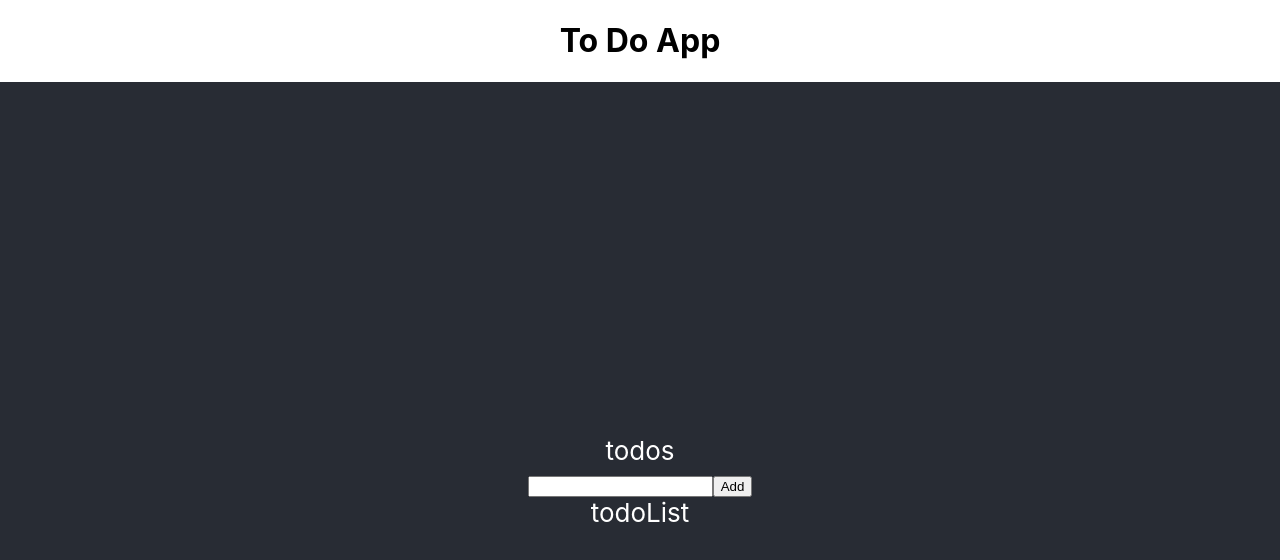
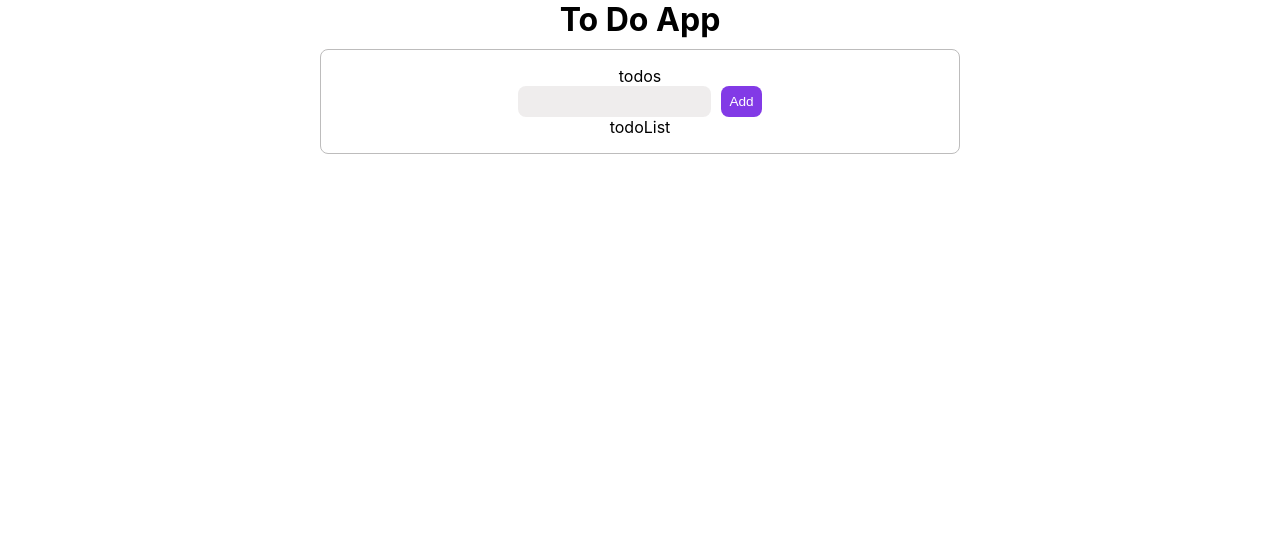
Before and after one commit to Sajadssa/TodoApp, a React (Create React App) app: page / in a window 1280 px wide. Shown: the top 560 px of the page. Built offline with nearby package versions, Linux system fonts and the light colour scheme.

Commit message:
style to app and write code for todoform and todoapp and todolist...

```diff
--- a/src/App.css
+++ b/src/App.css
@@ -1,14 +1,54 @@
+*{
+  box-sizing:border-box;
+  margin:0;
+  padding:0;
+  outline:none;
+  text-decoration:none;
+}
+
+
 .App {
   text-align: center;
 }
 
+
+
 .container {
-  background-color: #282c34;
-  min-height: 100vh;
+  background-color: #ffffff;
+  border-radius:.5rem;
   display: flex;
   flex-direction: column;
   align-items: center;
   justify-content: center;
-  font-size: calc(10px + 2vmin);
-  color: white;
+  font-size:1rem;
+   border:1px solid #bdbcbc;
+  padding:1rem;
+  width:50%;
+  margin:10px auto;
+
+
 }
+
+.container input{
+  padding:.5rem;
+  border-radius:.5rem;
+  margin-right:10px;
+  border:none;
+  background-color:rgba(173, 165, 165, 0.2);
+  outline:none;
+  transition:.4s;
+
+
+}
+.container input:active{
+  border:1px solid rgba(104, 18, 225, 0.829);
+}
+button{
+  padding:.5rem;
+  border:none;
+  border-radius:.5rem;
+  font-size:.85rem;
+  background-color:rgba(104, 18, 225, 0.829);
+  color:#fff;
+
+}
--- a/src/App.js
+++ b/src/App.js
@@ -8,10 +8,15 @@ function App() {
   return (
     <div className='App'>
       <h1>To Do App</h1>
-      <ToDoApp/>
+      <ToDoApp />
+    {/* MASTER COMPONENT THAT DEFINE TODOAPP */}
 
     </div>
   );
 }
 
 export default App;
+//make structure for app
+// /* define TodoApp=>parent component that define global state */
+// TodoForm => Define form =>input+button=>UI(USER INTERFACE)
+// TodoList => todos.map(...) for show each item when add todo to list(array todos)
--- a/src/components/ToDoApp.jsx
+++ b/src/components/ToDoApp.jsx
@@ -3,12 +3,13 @@ import TodoForm from "./ToDoForm";
 import TodoList from "./ToDoList";
 
 
-
+//IN COMPONENT TODOAPP CONSIST OF 2 CHILD COMPONENT 1.TODOFORM 2.TODOS
 const TodoApp = () => {
-    //sate global called name:todos
+    //state global called name:todos
     const [todos, setTodos] = useState([]);
     return (<div className="container">todos
-        <TodoForm  />
+        <TodoForm />
+        {/* IN COMPONENT TODOFORM UPDATE STATE AND IN TODOLIST MAKE MAP METHOD */}
         <TodoList/>
 
 
--- a/src/components/ToDoForm.jsx
+++ b/src/components/ToDoForm.jsx
@@ -6,10 +6,12 @@ const TodoForm = (props) => {
     const changeHandler = (e) => {
         console.log(e.target.value);
         setTodo(e.target.value);
+        // همان چیزی است که کاربر می نویسد
     }
     const submitHandler = (e) => {
         //for prevent refresh form
         e.preventDefault();
+        //add entered todo to todos...
     }
 
     return (
```
